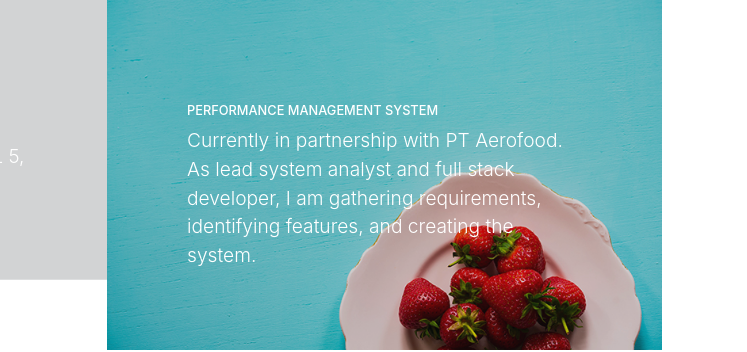
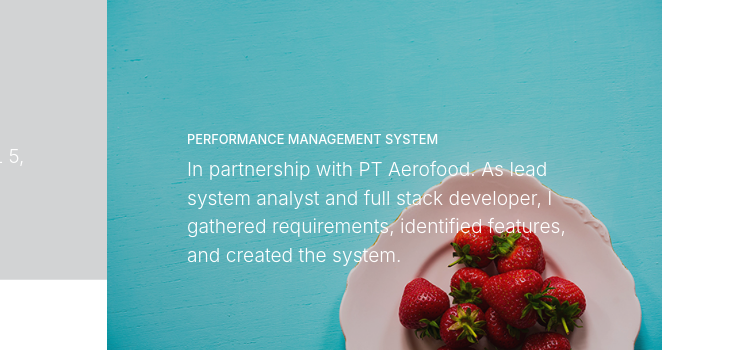
Before and after one commit to mayiffah/mayiffah.github.io, a website with bundled scripts: page index.html in a window 1280 px wide. Shown: the part 4160-4512 px from the top of the page, 533-1280 px from the left. Built offline with nearby package versions, Linux system fonts and the light colour scheme.

Commit message:
Update index.html

```diff
--- a/index.html
+++ b/index.html
@@ -244,7 +244,7 @@
                 <span class="caption-content">
                   <br>
                   <h2>Performance Management System</h2>
-                  <p class="mb-0">Currently in partnership with PT Aerofood. As lead system analyst and full stack developer, I am gathering requirements, identifying features, and creating the system.</p>
+                  <p class="mb-0">In partnership with PT Aerofood. As lead system analyst and full stack developer, I gathered requirements, identified features, and created the system.</p>
                 </span>
               </span>
               <img class="img-fluid" src="img/portfolio-3.jpg" alt="">
```
